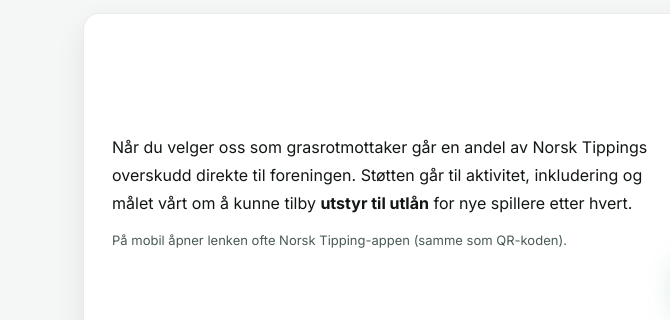
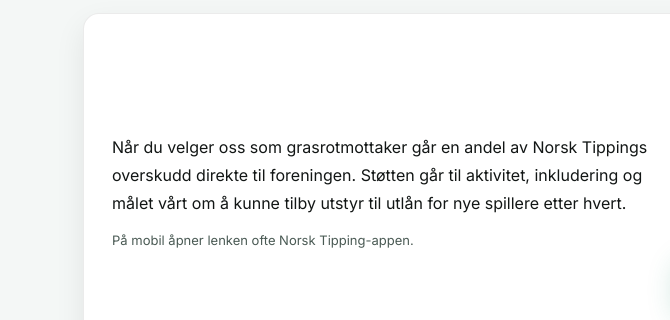
Before and after one commit to ViccyG/vgolf, a plain HTML site: page index.html in a window 1280 px wide. Shown: the part 1520-1840 px from the top of the page, 0-670 px from the left. Drawn offline with Linux system fonts and the light colour scheme.

Commit message:
index.html

```diff
--- a/index.html
+++ b/index.html
@@ -280,7 +280,7 @@ body{
     <h1>Golfglede, fellesskap og mestring.</h1>
     <p>
       Vågsbygd Golf-Fellesskap er en nyoppstartet forening som gjør det enklere å komme i gang med golf –
-      uansett nivå. Her skal det være lav terskel, god stemning og lett å bli kjent.
+      uansett nivå. Her skal det være lav terskel, god stemning og lett å bli kjent. Målet er at unge skal få mulighet til å få en fot innenfor idretteen.
     </p>
     <div class="cta">
       <a class="btn btn-primary" href="#kontakt">Bli med</a>
@@ -323,10 +323,10 @@ body{
       <div>
         <p>
           Når du velger oss som grasrotmottaker går en andel av Norsk Tippings overskudd direkte til foreningen.
-          Støtten går til aktivitet, inkludering og målet vårt om å kunne tilby <b>utstyr til utlån</b> for nye spillere etter hvert.
+          Støtten går til aktivitet, inkludering og målet vårt om å kunne tilby utstyr til utlån for nye spillere etter hvert.
         </p>
         <p class="note">
-          På mobil åpner lenken ofte Norsk Tipping-appen (samme som QR-koden).
+          På mobil åpner lenken ofte Norsk Tipping-appen.
         </p>
       </div>
 
```
